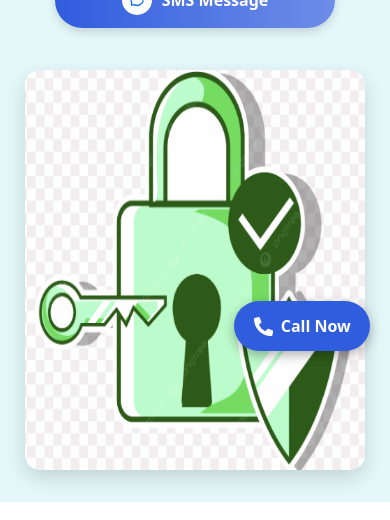
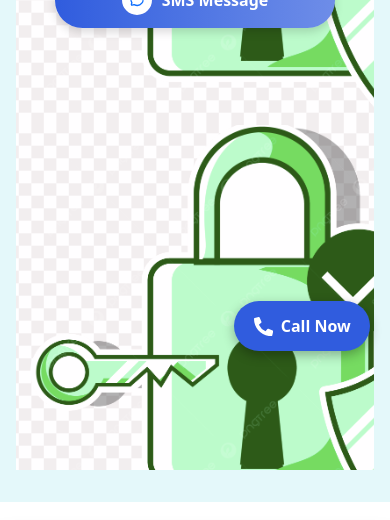
Before and after one commit to RebeMustelierTrinchet/looksmith, a React (Create React App) app: page /contact in a window 390 px wide. Shown: the part 473-993 px from the top of the page. Built offline with nearby package versions, Linux system fonts and the light colour scheme.

Commit message:
intento 4 conectado con el fontend  a vercel del backend corregir el cors

```diff
--- a/src/component/hero/hero.module.css
+++ b/src/component/hero/hero.module.css
@@ -154,6 +154,7 @@
     flex-direction: column;
     text-align: center;
     justify-content: center;
+    background-image: url('./../../images/img.png');
   }
 
   .title {
@@ -176,7 +177,7 @@
   }
 
   .image {
-    max-width: 95%;
+    display: none;
   }
 }
 
```
